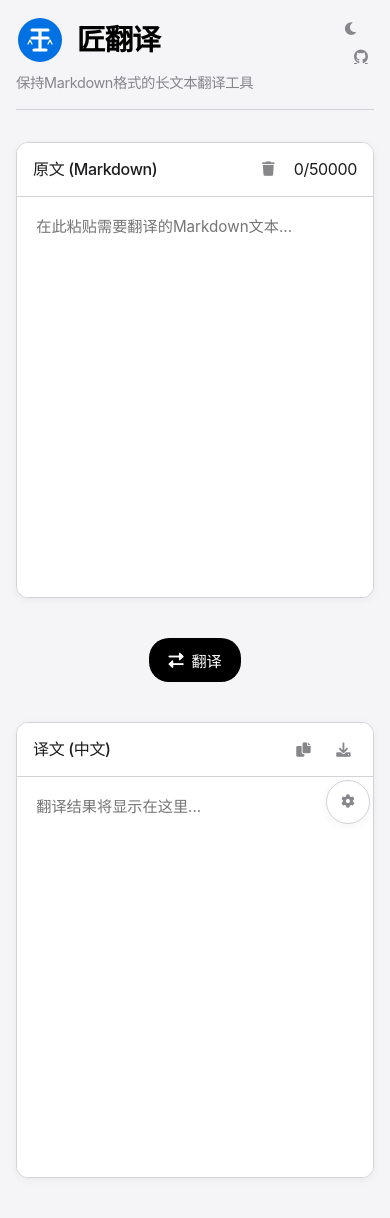
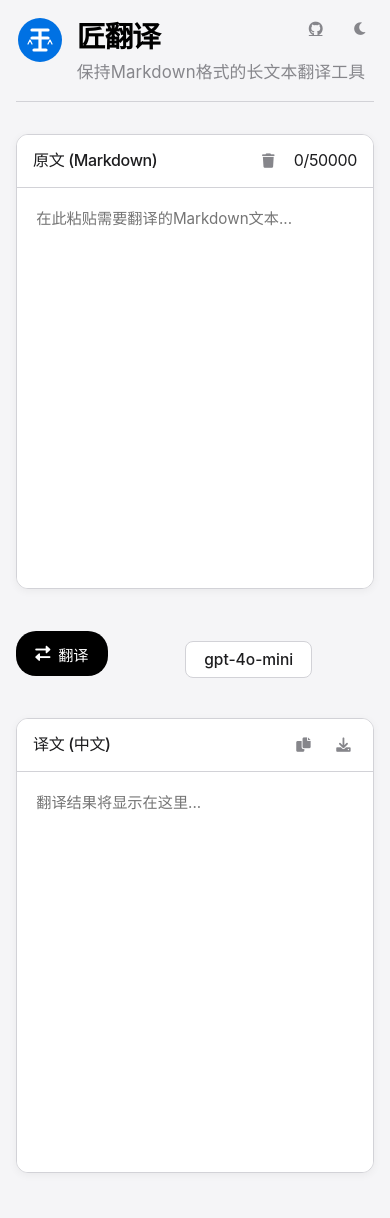
Before and after one commit to ligj1706/mdfanyi, a Flask app: page / in a window 390 px wide. Shown: the top 1218 px of the page. Run offline with Flask 3, Linux system fonts and the light colour scheme; some libraries are stand-ins or nearby versions.

Commit message:
前端UI优化：模型选择下拉框极简风格，整体更简洁大气

```diff
--- a/static/style.css
+++ b/static/style.css
@@ -59,7 +59,7 @@
 
 .logo {
     display: flex;
-    align-items: center;
+    align-items: flex-start;
     gap: 0.8rem;
 }
 
@@ -68,6 +68,16 @@
     font-weight: 600;
     color: var(--primary-color);
     letter-spacing: -0.04em;
+    margin-bottom: 0.1rem;
+}
+
+.logo .subtitle {
+    margin-top: 0.1rem;
+    font-size: 1.05rem;
+    color: var(--text-secondary);
+    text-align: left;
+    margin-left: 0;
+    letter-spacing: 0.01em;
 }
 
 header p {
@@ -77,6 +87,9 @@
 
 .theme-toggle {
     margin-left: auto;
+    display: flex;
+    align-items: center;
+    gap: 0.5rem;
 }
 
 /* Editor Layout */
@@ -193,10 +206,10 @@
 }
 
 /* Settings Button and Modal */
-.settings-button {
-    position: fixed;
-    bottom: 20px;
-    right: 20px;
+.action-panel .settings-button {
+    position: static !important;
+    margin: 0 auto;
+    margin-top: 1rem;
     width: 44px;
     height: 44px;
     border-radius: 50%;
@@ -208,10 +221,10 @@
     justify-content: center;
     color: var(--text-secondary);
     transition: transform 0.2s;
-    z-index: 100;
+    z-index: 10;
 }
 
-.settings-button:hover {
+.action-panel .settings-button:hover {
     transform: rotate(15deg);
     color: var(--text-color);
 }
@@ -484,4 +497,86 @@
     .modal-content {
         width: 95%;
     }
+
+    .logo .subtitle {
+        margin-left: 0;
+        text-align: left;
+    }
 }
+
+[data-theme="dark"] .primary-button {
+    color: #fff !important;
+    background-color: #222 !important;
+}
+
+.secondary-button {
+    background-color: #f0f0f0;
+    color: #333;
+    border: none;
+    border-radius: 20px;
+    padding: 0.6rem 1.1rem;
+    font-size: 0.92rem;
+    font-weight: 500;
+    display: flex;
+    align-items: center;
+    justify-content: center;
+    gap: 0.4rem;
+    letter-spacing: -0.01em;
+    margin: 0 auto;
+    box-shadow: 0 1px 4px var(--shadow-color);
+    transition: background 0.2s, color 0.2s;
+}
+.secondary-button:hover {
+    background-color: #e0e0e0;
+    color: var(--primary-color);
+}
+[data-theme="dark"] .secondary-button {
+    background-color: #232325;
+    color: #eee;
+}
+[data-theme="dark"] .secondary-button:hover {
+    background-color: #333;
+    color: #fff;
+}
+
+.model-select {
+    display: block;
+    margin: 0.7rem auto 0 auto;
+    padding: 0.5rem 1.1rem;
+    border-radius: 8px;
+    border: 1px solid var(--border-color);
+    background: var(--card-bg);
+    color: var(--text-color);
+    font-size: 0.97rem;
+    font-family: var(--font-main);
+    font-weight: 500;
+    outline: none;
+    box-shadow: none;
+    transition: border 0.2s, background 0.2s, color 0.2s;
+    text-align: center;
+    appearance: none;
+    -webkit-appearance: none;
+    -moz-appearance: none;
+    cursor: pointer;
+    min-width: 120px;
+    max-width: 180px;
+}
+.model-select:focus {
+    border-color: var(--accent-color);
+    background: var(--card-bg);
+    color: var(--text-color);
+}
+.model-select option {
+    color: var(--text-color);
+    background: var(--card-bg);
+}
+[data-theme="dark"] .model-select {
+    background: var(--card-bg);
+    color: var(--text-color);
+    border: 1px solid #333;
+}
+[data-theme="dark"] .model-select:focus {
+    border-color: var(--accent-color);
+    background: var(--card-bg);
+    color: var(--text-color);
+}
--- a/templates/index.html
+++ b/templates/index.html
@@ -3,7 +3,7 @@
 <head>
     <meta charset="UTF-8">
     <meta name="viewport" content="width=device-width, initial-scale=1.0">
-    <title>匠翻译 - Markdown长文本翻译工具</title>
+    <title>匠翻译 - 保持md格式的长文本翻译工具</title>
     <link rel="stylesheet" href="{{ url_for('static', filename='style.css') }}">
     <link rel="stylesheet" href="https://cdnjs.cloudflare.com/ajax/libs/font-awesome/6.0.0-beta3/css/all.min.css">
     <link rel="icon" href="{{ url_for('static', filename='favicon.svg') }}" type="image/svg+xml">
@@ -14,16 +14,18 @@
         <header>
             <div class="logo">
                 <img src="{{ url_for('static', filename='logo.svg') }}" alt="匠翻译" width="48" height="48">
-                <h1>匠翻译</h1>
+                <div>
+                    <h1>匠翻译</h1>
+                    <p class="subtitle">保持Markdown格式的长文本翻译工具</p>
+                </div>
             </div>
-            <p>保持Markdown格式的长文本翻译工具</p>
             <div class="theme-toggle">
+                <a href="https://github.com/ligj1706/mdfanyi" class="icon-button" title="GitHub开源仓库" target="_blank" rel="noopener noreferrer" style="margin-right: 10px;">
+                    <i class="fab fa-github"></i>
+                </a>
                 <button id="theme-toggle-btn" class="icon-button" title="切换主题">
                     <i class="fas fa-moon"></i>
                 </button>
-                <a href="https://github.com/ligj1706/mdfanyi" class="icon-button" title="GitHub开源仓库" target="_blank" rel="noopener noreferrer" style="margin-left: 10px;">
-                    <i class="fab fa-github"></i>
-                </a>
             </div>
         </header>
 
@@ -43,6 +45,10 @@
                 <button id="translate-btn" class="primary-button">
                     <i class="fas fa-exchange-alt"></i> 翻译
                 </button>
+                <select id="model-select" class="model-select" style="margin-top: 0.7rem;">
+                    <option value="gpt-4o-mini" selected>gpt-4o-mini</option>
+                    <option value="gpt-4o">gpt-4o</option>
+                </select>
                 <div id="progress-container" style="display:none;">
                     <div class="spinner"></div>
                     <div id="progress-text">翻译中...</div>
@@ -66,10 +72,6 @@
             <div id="translation-info"></div>
             <div id="success-rate"></div>
         </div>
-
-        <button id="settings-btn" class="settings-button">
-            <i class="fas fa-cog"></i>
-        </button>
 
         <div id="settings-modal" class="modal hidden">
             <div class="modal-content">
```
Also changed, not shown: README.md.
